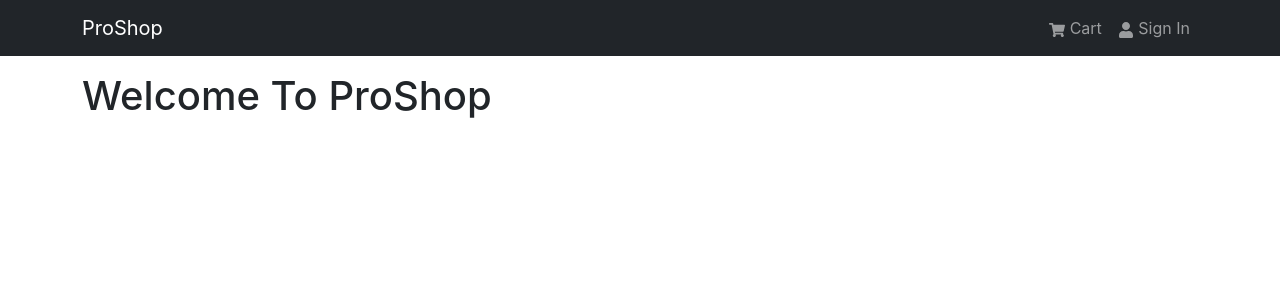
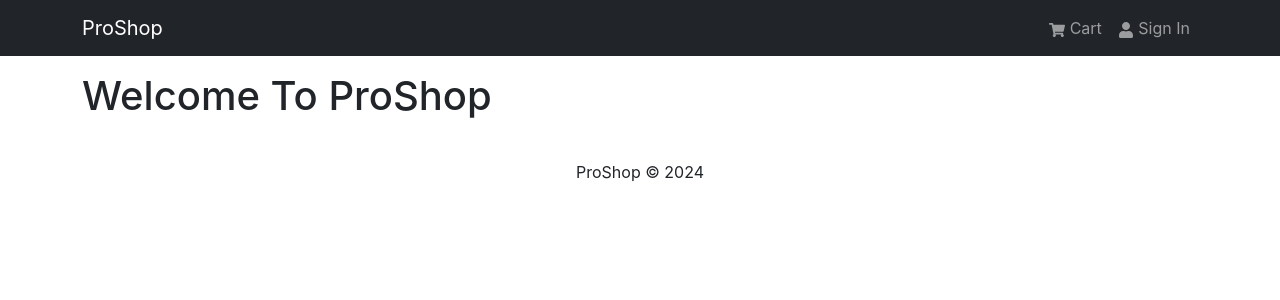
Before and after one commit to Yedidia-Bakuradze/ProShop, a React (Create React App) app in the folder frontend/: page / in a window 1280 px wide. Shown: the top 300 px of the page. Built offline with nearby package versions, Linux system fonts and the light colour scheme.

Commit message:
Footer component has been implemented and integrated into the App.js file

```diff
--- a/frontend/src/App.js
+++ b/frontend/src/App.js
@@ -1,3 +1,4 @@
+import Footer from "./components/Footer";
 import Header from "./components/Header";
 import { Container } from "react-bootstrap";
 const App = () => {
@@ -9,6 +10,7 @@
           <h1>Welcome To ProShop</h1>
         </Container>
       </main>
+      <Footer />
     </>
   );
 };
--- /dev/null
+++ b/frontend/src/components/Footer.jsx
@@ -0,0 +1,17 @@
+import { Container, Row, Col } from "react-bootstrap";
+const Footer = () => {
+  const currentYear = new Date().getFullYear();
+  return (
+    <footer>
+      <Container>
+        <Row>
+          <Col className="text-center py-3">
+            <p> ProShop &copy; {currentYear}</p>
+          </Col>
+        </Row>
+      </Container>
+    </footer>
+  );
+};
+
+export default Footer;
```
